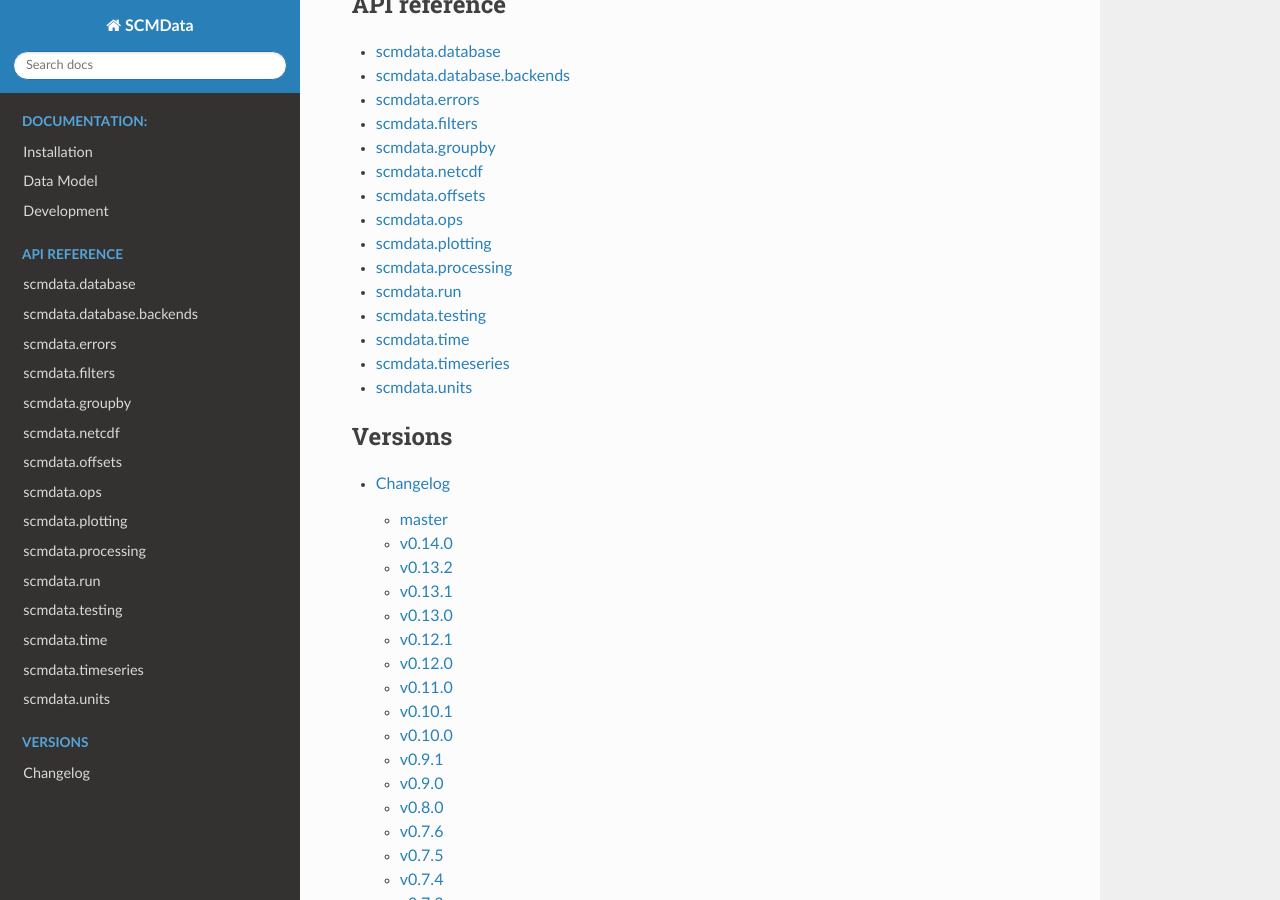
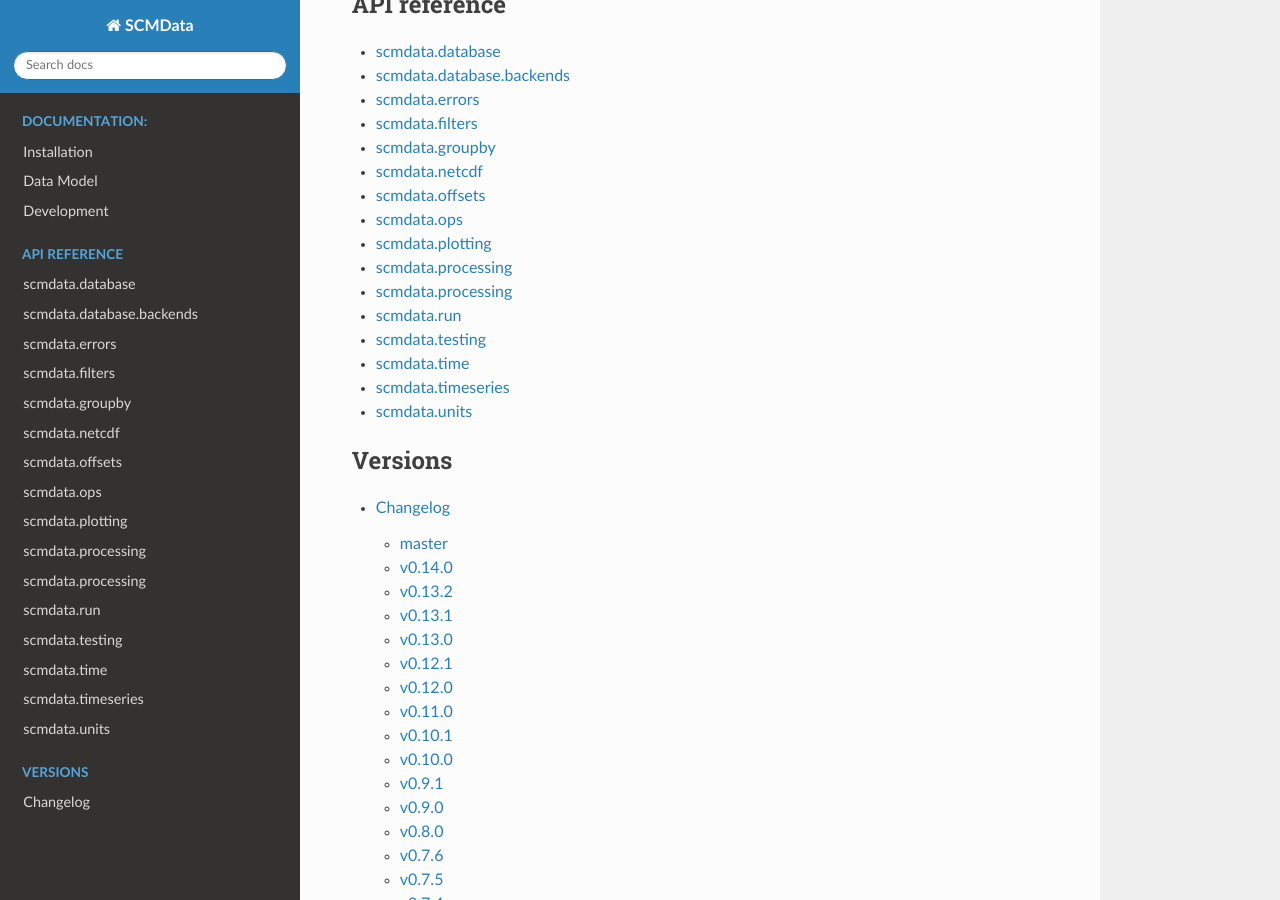
Before and after one commit to openscm/scmdata, a Sphinx documentation site: the page built from docs/source/index.rst, in a window 1280 px wide and 900 px high, scrolled down 861 px. Built offline with Sphinx 7.4.7 and the Read the Docs theme 2.0.0, drawn with Linux system fonts in a browser that asks for light colours.

Commit message:
Add API docs

```diff
--- a/docs/source/index.rst
+++ b/docs/source/index.rst
@@ -35,6 +35,7 @@
    scmdata.ops
    scmdata.plotting
    scmdata.processing
+   scmdata.processing
    scmdata.run
    scmdata.testing
    scmdata.time
--- /dev/null
+++ b/docs/source/scmdata.remote.rst
@@ -0,0 +1,6 @@
+.. _scmdata.remote:
+
+scmdata.remote
+---------------
+
+.. automodule:: scmdata.remote
```
